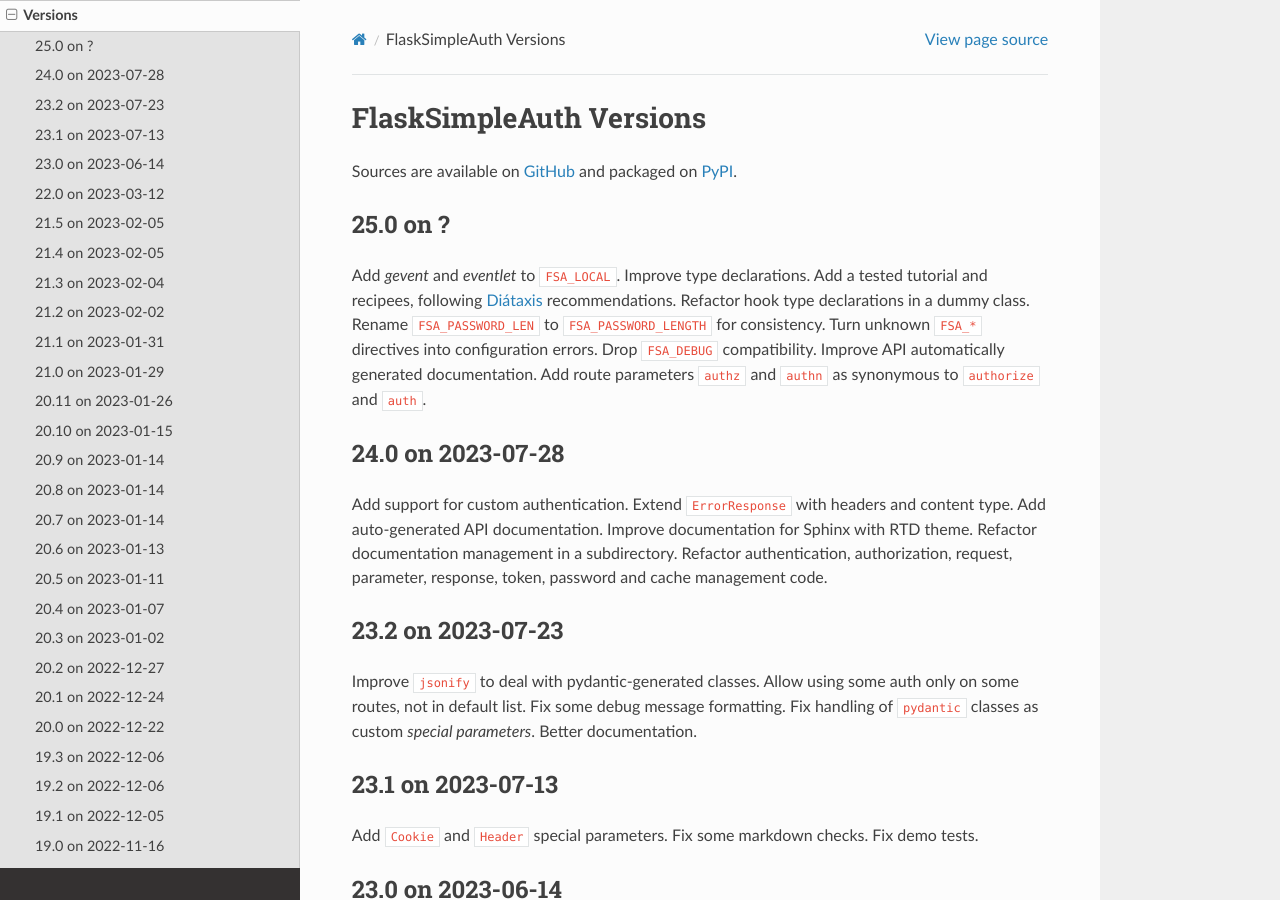
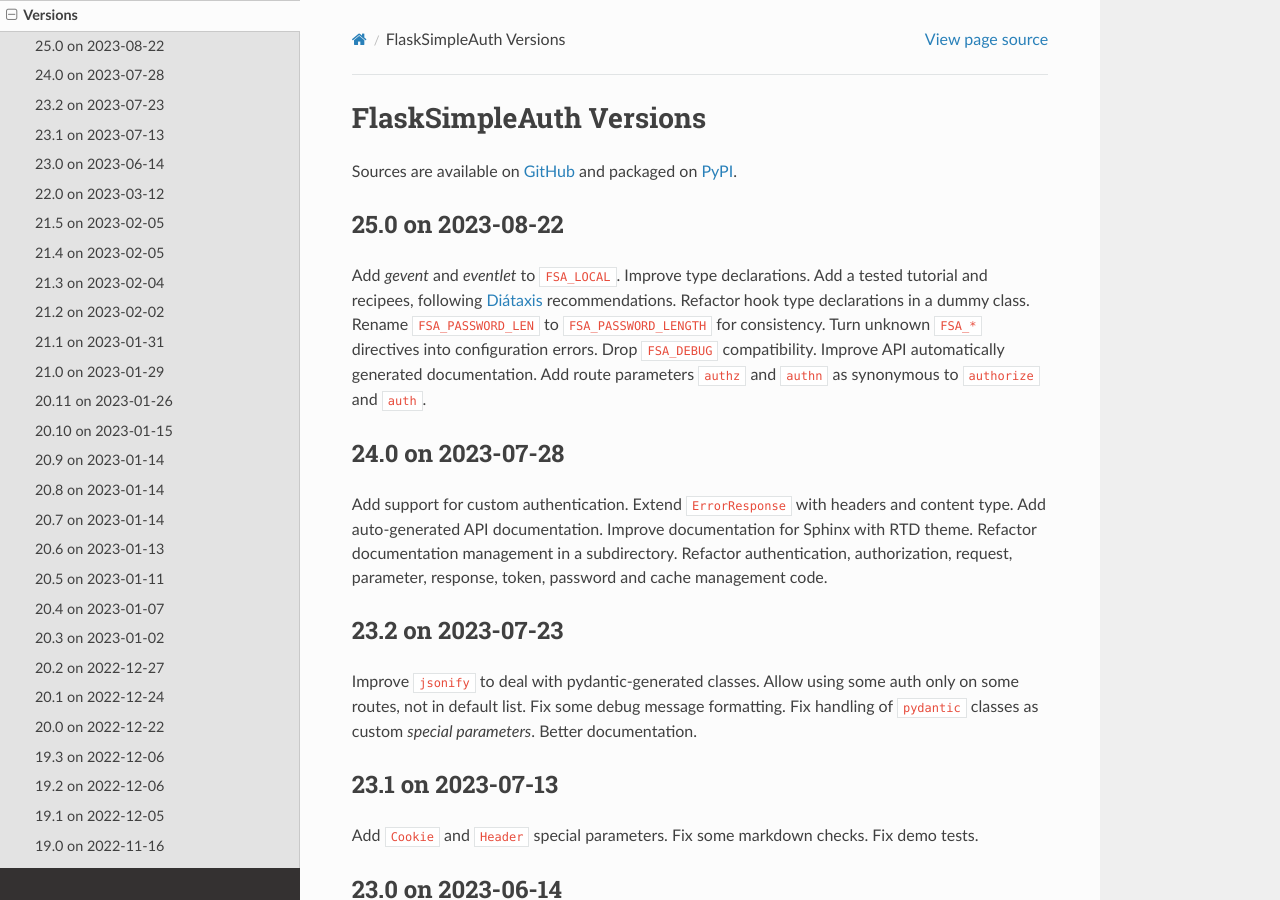
Before and after one commit to zx80/flask-simple-auth, a Sphinx documentation site: the page built from docs/VERSIONS.md, in a window 1280 px wide and 900 px high. Built offline with Sphinx 7.4.7 and the Read the Docs theme 2.0.0, drawn with Linux system fonts in a browser that asks for light colours; pages that are not in the unit, such as notebooks, are missing from menus.

Commit message:
ready to release 25.0 (maybe)

```diff
--- a/docs/VERSIONS.md
+++ b/docs/VERSIONS.md
@@ -3,7 +3,7 @@
 Sources are available on [GitHub](https://github.com/zx80/flask-simple-auth)
 and packaged on [PyPI](https://pypi.org/project/FlaskSimpleAuth/).
 
-## 25.0 on ?
+## 25.0 on 2023-08-22
 
 Add *gevent* and *eventlet* to `FSA_LOCAL`.
 Improve type declarations.
--- a/pyproject.toml
+++ b/pyproject.toml
@@ -4,7 +4,7 @@
 
 [project]
 name = "FlaskSimpleAuth"
-version = "24.0"
+version = "25.0"
 authors = [ { name = "Fabien Coelho", email = "flask.auth@coelho.net" } ]
 description = "Simple authentication, authorization and parameters for Flask, emphasizing configurability"
 readme = "README.md"
```
